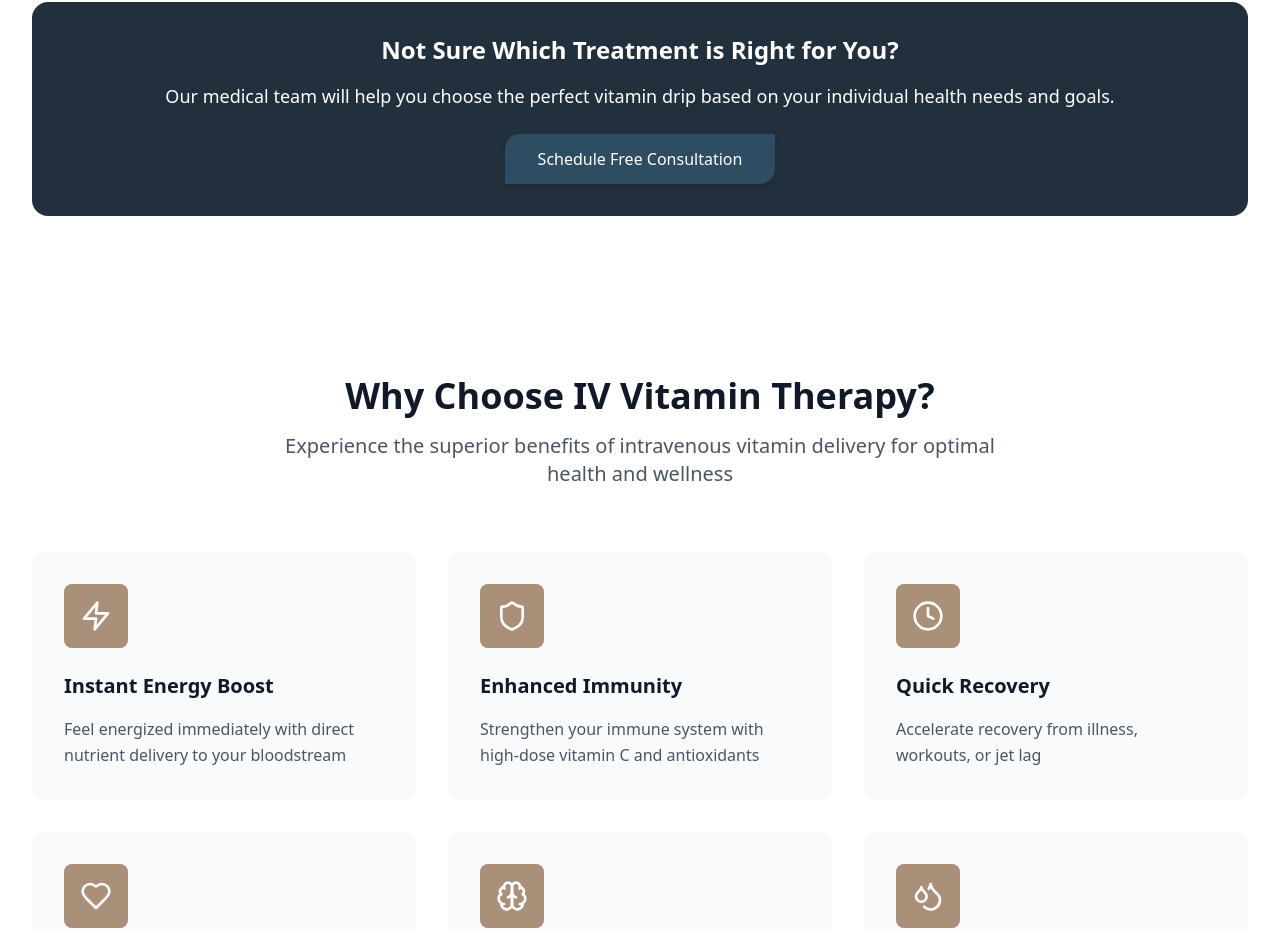
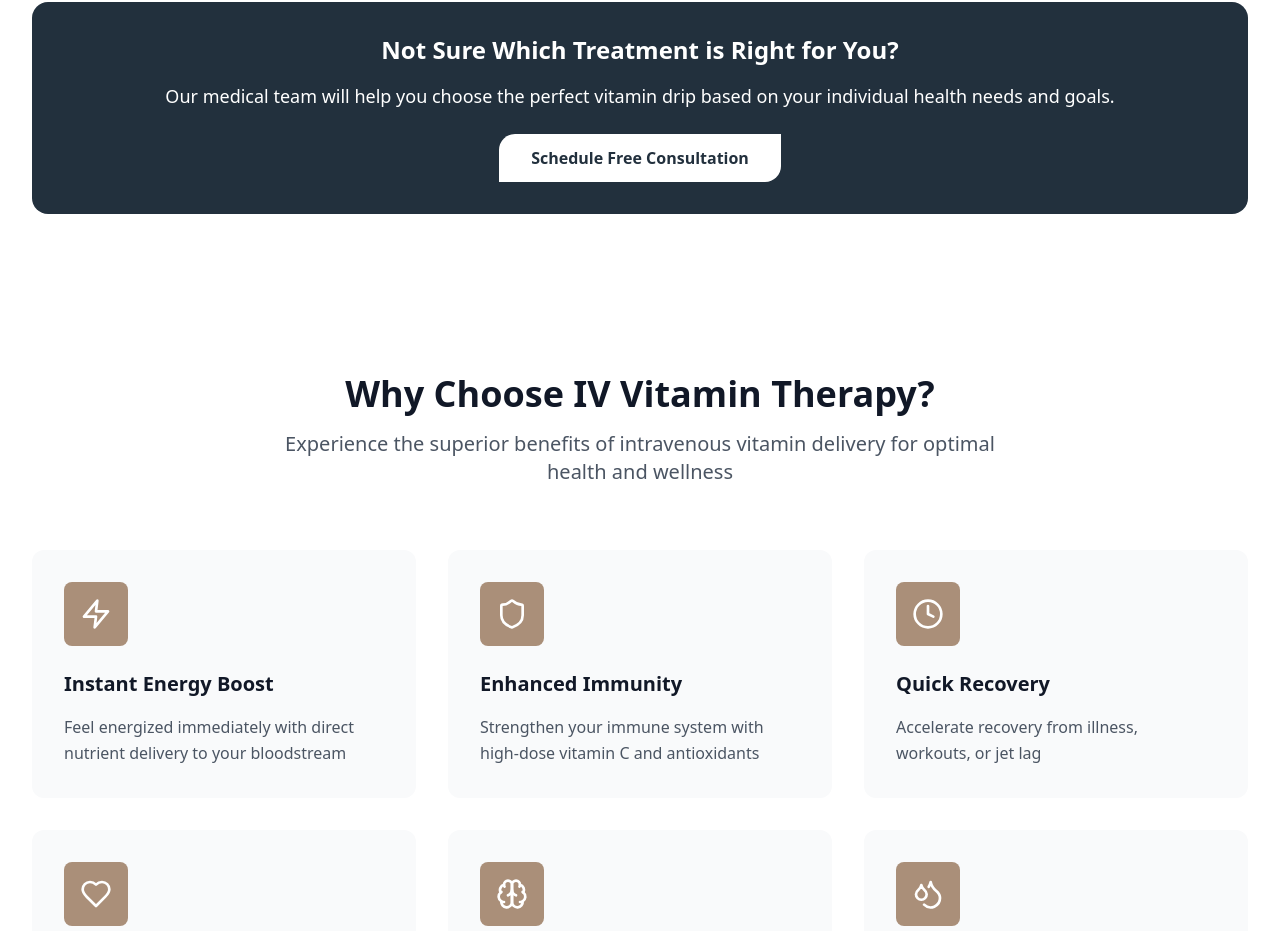
Before and after one commit to netera-michael/premierhealth, a React (Vite) app: page / in a window 1280 px wide. Shown: the part 2274-3205 px from the top of the page. Built offline with nearby package versions, Linux system fonts and the light colour scheme.

Commit message:
Correct CTA button styles to match other asymmetric white buttons

```diff
--- a/src/components/PlasticSurgery.tsx
+++ b/src/components/PlasticSurgery.tsx
@@ -127,7 +127,7 @@ const PlasticSurgery = () => {
           <p className="text-lg mb-6 max-w-2xl mx-auto">
             {t('plasticSurgery.cta.description')}
           </p>
-          <button className="btn-modern bg-white text-primary-900 px-8 py-3 shadow-lg">
+          <button className="bg-white text-primary-900 px-8 py-3 rounded-tl-2xl rounded-br-2xl rounded-tr-none rounded-bl-none font-semibold hover:bg-gray-100 transition-colors">
             {t('plasticSurgery.cta.button')}
           </button>
         </div>
--- a/src/components/VitaminDrips.tsx
+++ b/src/components/VitaminDrips.tsx
@@ -85,7 +85,7 @@ const VitaminDrips = () => {
             <p className="text-lg mb-6">
               {t('vitaminDrips.cta.description')}
             </p>
-            <button className="btn-modern bg-white text-primary-900 px-8 py-3 shadow-lg">
+            <button className="bg-white text-primary-900 px-8 py-3 rounded-tl-2xl rounded-br-2xl rounded-tr-none rounded-bl-none font-semibold hover:bg-gray-100 transition-colors">
               {t('vitaminDrips.cta.button')}
             </button>
           </div>
```
